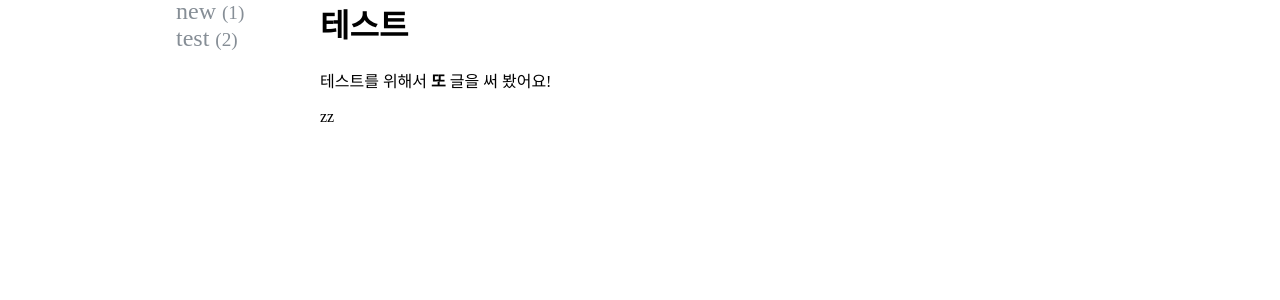
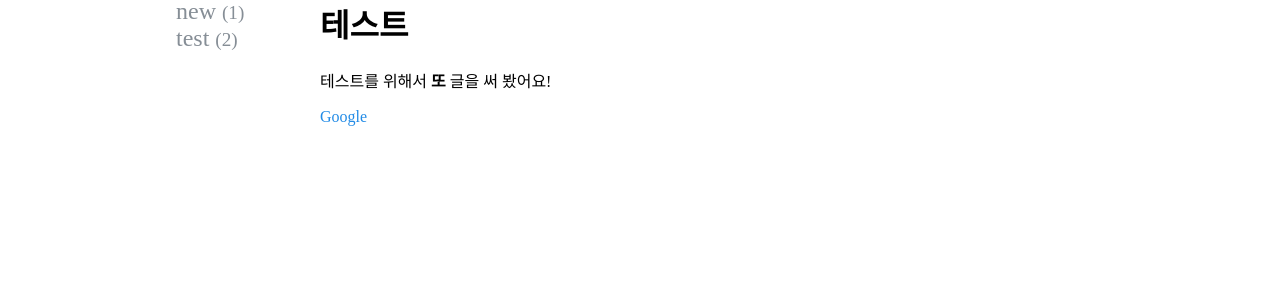
Before and after one commit to junhoyeo/blog-v1, a Jekyll site: the page built from _posts/2019-06-29-test.md, in a window 1280 px wide. Shown: the part 497-797 px from the top of the page. Built offline with Jekyll 4.4.1, drawn with Linux system fonts in a browser that asks for light colours; some web fonts are replaced.

Commit message:
feat(post): color links in post

```diff
--- a/_layouts/post.html
+++ b/_layouts/post.html
@@ -21,7 +21,7 @@ layout: default
     {% endif %}
   </p>
   <h1 class="post__title">{{ page.title }}</h1>
-  <p class="post__content">
+  <div class="post__content">
     {{ content }}
-  </p>
+  </div>
 </div>
--- a/_posts/2019-06-29-test.md
+++ b/_posts/2019-06-29-test.md
@@ -7,4 +7,4 @@ tag:
 
 테스트를 위해서 **또** 글을 써 봤어요!
 
-zz
+[Google](https://google.com)
--- a/_scss/blog/_post.scss
+++ b/_scss/blog/_post.scss
@@ -1,6 +1,7 @@
 .post {
   flex: 1 1;
   width: 100%;
+  margin-bottom: 4rem;
 
   &__meta {
     display: flex;
@@ -14,4 +15,15 @@
     object-fit: cover;
     border-radius: 50%;
   }
+
+  &__content {
+    a {
+      color: $blue-6;
+    }
+
+    a:hover,
+    a:active {
+      text-decoration: underline;
+    }
+  }
 }
```
